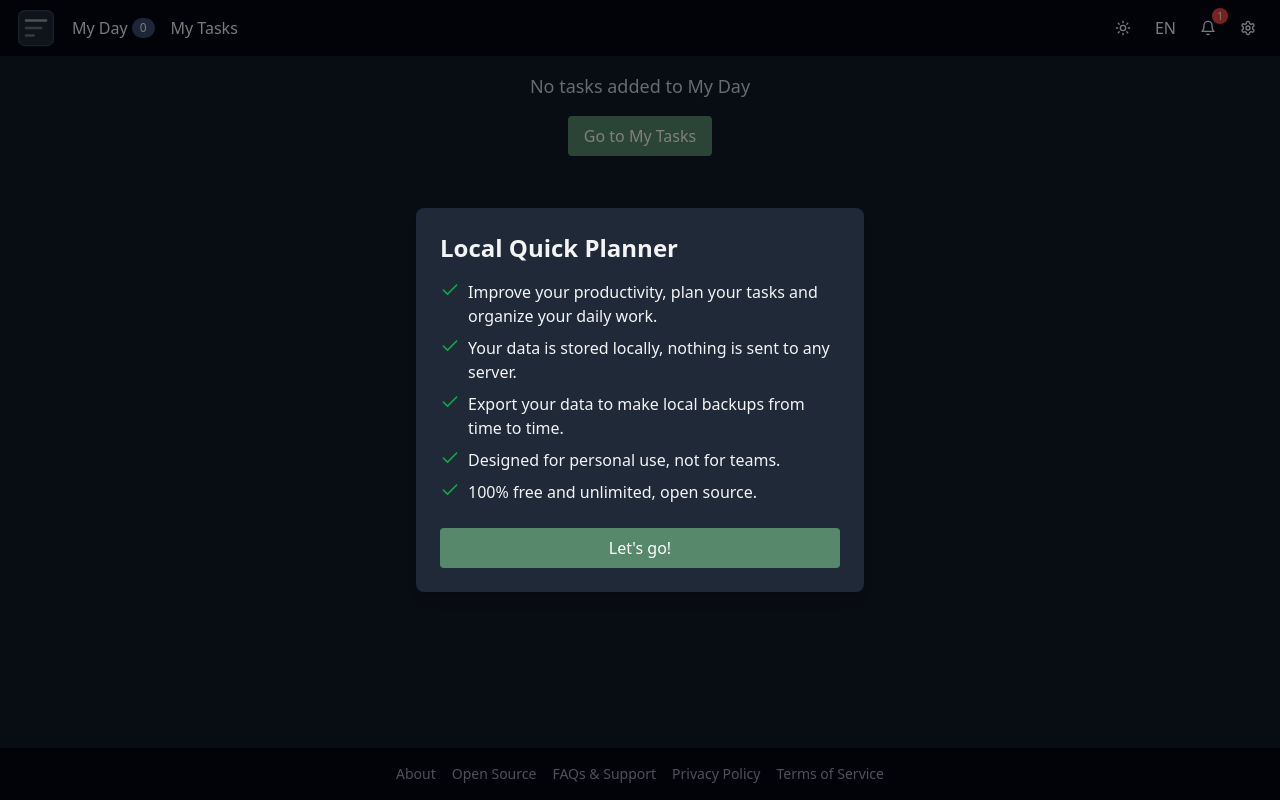
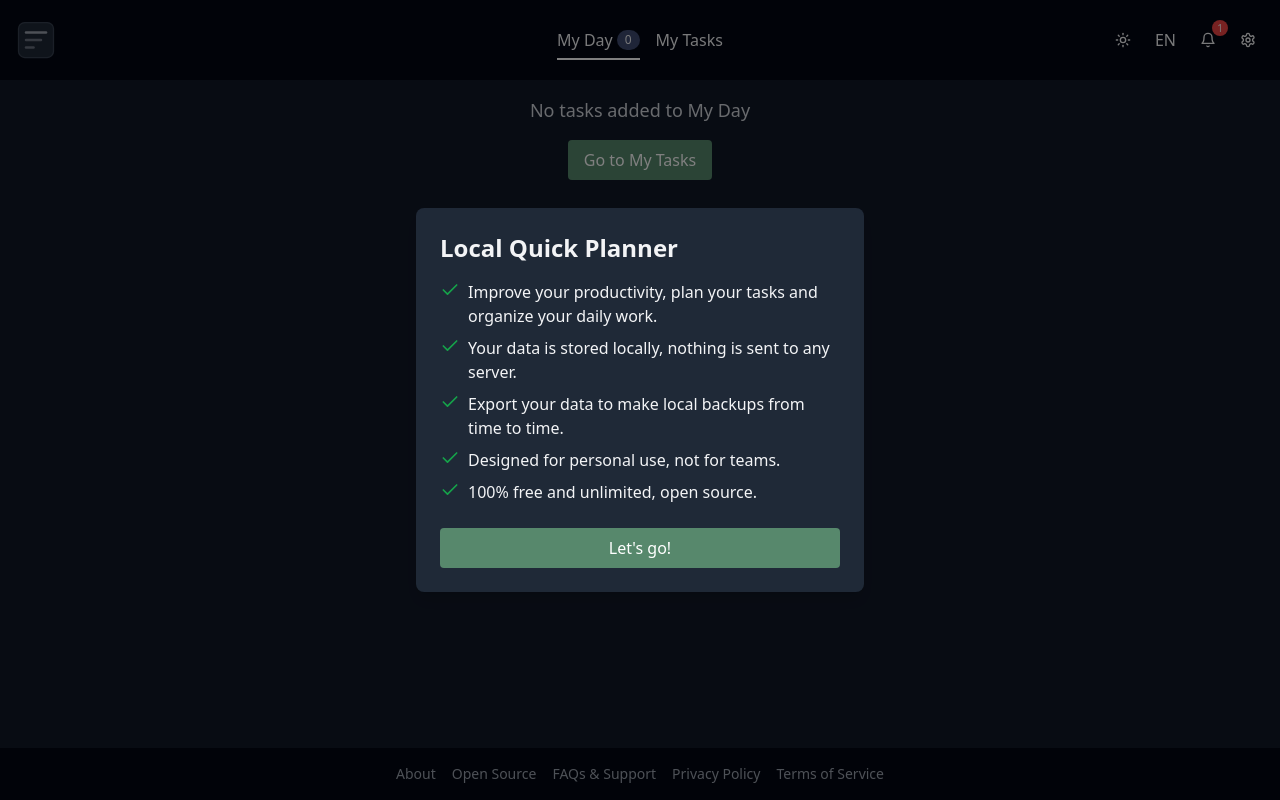
Before and after one commit to AntonioHCervantes/local-quick-planner, a Next.js app: page /my-day in a window 1280 px wide. Built offline with nearby package versions, Linux system fonts and the light colour scheme.

Commit message:
style: center header links and add active indicator

```diff
--- a/components/Header/Header.tsx
+++ b/components/Header/Header.tsx
@@ -1,6 +1,7 @@
 'use client';
 import Link from 'next/link';
 import { useState } from 'react';
+import { usePathname } from 'next/navigation';
 import {
   Download,
   Upload,
@@ -35,16 +36,22 @@ export default function Header() {
     handleImport,
   } = actions;
   const [showActions, setShowActions] = useState(false);
+  const pathname = usePathname();
 
   return (
     <>
-      <header className="flex items-center justify-between bg-gray-100 px-4 py-2 dark:bg-gray-950">
-        <div className="flex items-center gap-4">
+      <header className="relative grid grid-cols-3 items-center bg-gray-100 px-4 py-3 dark:bg-gray-950 md:py-4 lg:py-5">
+        <div className="flex items-center">
           <Icon />
-          <nav className="flex gap-4">
+        </div>
+        <nav className="flex h-full items-center justify-center gap-4">
           <Link
             href="/my-day"
-              className="flex items-center hover:underline focus:underline"
+            className={`relative flex h-full items-center hover:underline focus:underline ${
+              pathname === '/my-day'
+                ? 'after:absolute after:bottom-0 after:left-0 after:right-0 after:h-0.5 after:bg-black dark:after:bg-white'
+                : ''
+            }`}
           >
             {t('nav.myDay')}
             <span className="ml-1 rounded-full bg-blue-100 px-2 py-0.5 text-xs text-current dark:bg-[rgb(62,74,113)]">
@@ -53,13 +60,16 @@ export default function Header() {
           </Link>
           <Link
             href="/my-tasks"
-              className="hover:underline focus:underline"
+            className={`relative flex h-full items-center hover:underline focus:underline ${
+              pathname === '/my-tasks'
+                ? 'after:absolute after:bottom-0 after:left-0 after:right-0 after:h-0.5 after:bg-black dark:after:bg-white'
+                : ''
+            }`}
           >
             {t('nav.myTasks')}
           </Link>
         </nav>
-        </div>
-        <div className="flex items-center gap-2">
+        <div className="flex items-center justify-self-end gap-2">
           <div className="hidden items-center gap-2 md:flex">
             <button
               onClick={toggleTheme}
```
Lines whose indentation alone changed are shown as unchanged.
